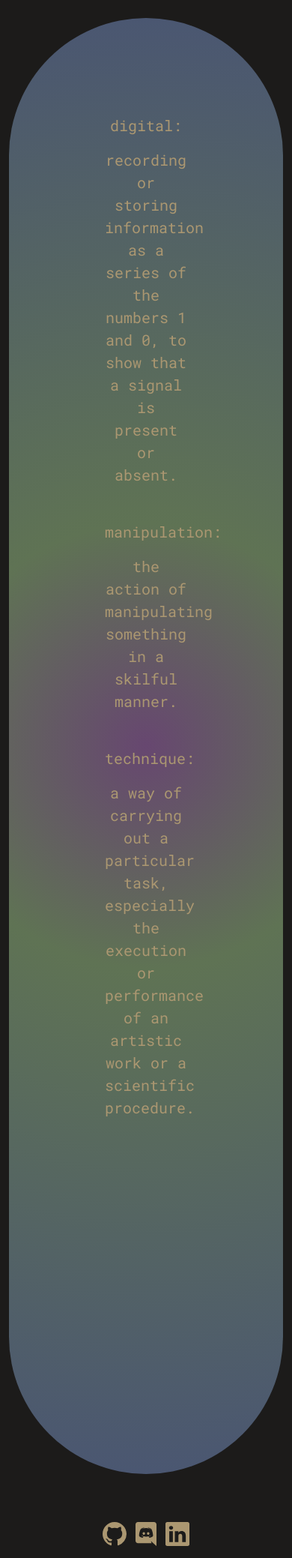
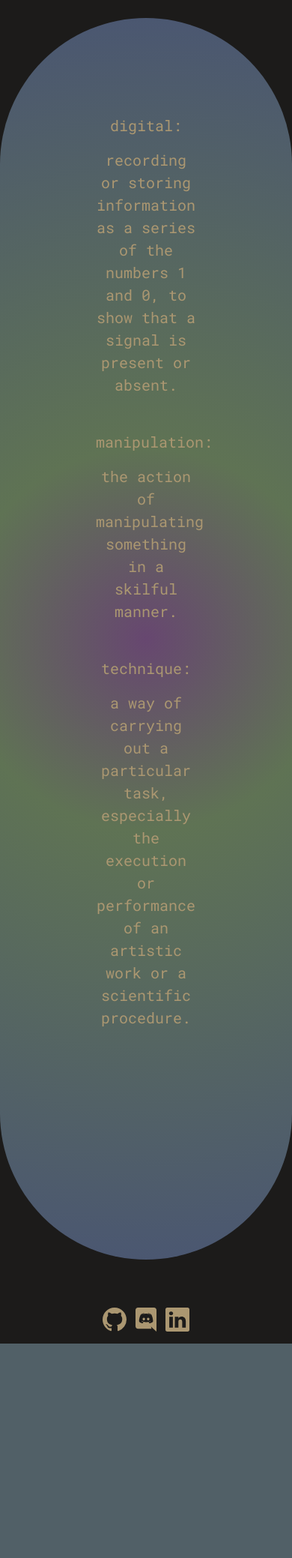
Before and after one commit to gitgud1337/gamePortfolio, a Flask app: page /about in a window 390 px wide; the page is wider, and only the part inside the window is pictured. Shown: the part 104-2182 px from the top of that part at 75% size. After the commit the page ends 1896 px from the top of that part, so only its background shows below. Run offline with Flask 2, Linux system fonts and the light colour scheme; some libraries are stand-ins or nearby versions.

Commit message:
a lot of new backgrounds. fixed resume and about pages so they look neat on mobile. new look for landing page

```diff
--- a/static/css/main.css
+++ b/static/css/main.css
@@ -98,9 +98,9 @@ body {
 .nav-link:hover { color: #ffffff; }
 
 .mainIMG {
-    border-width: 8px;
+    /*border-width: 8px;
     border-style: solid;
-    border-color: #1c1b1a;
+    border-color: #1c1b1a;*/
 }
 
 .projectIMG {
@@ -126,6 +126,19 @@ body {
     text-align: left;
 }
 
-.mechListDiv{
+.mechListDiv {
     text-align: left;
 }
+
+.greetingsCol {
+    padding: 12px;
+    background-color: #1c1b1a;
+    color: #ab9771;
+    /*border-width: 4px;
+    border-style: solid;
+    border-color: #ab9771;*/
+}
+
+.btn {
+    color: #ab9771;
+}
--- a/templates/about.html
+++ b/templates/about.html
@@ -5,13 +5,14 @@
 {% endblock %}
 
 {% block info_body_content %}
-<div class="row">
-    <div class="col">
+<div class="row align-items-center justify-content-center">
+    <div class="col-md-6">
         <p class="lead">
             digital:
         </p>
         <p>
-            recording or storing information as a series of the numbers 1 and 0, to show that a signal is present or absent.
+            recording or storing information as a series of the numbers 1 and 0, to show that a signal is present or
+            absent.
         </p>
         <br>
         <p class="lead">
@@ -25,12 +26,15 @@
             technique:
         </p>
         <p>
-            a way of carrying out a particular task, especially the execution or performance of an artistic work or a scientific procedure.
+            a way of carrying out a particular task, especially the execution or performance of an artistic work or a
+            scientific procedure.
         </p>
         <br>
     </div>
-    <div class="col">
-        <img src="static/art/gifs/selfie.GIF" width="400" height="300">
+</div>
+<div class="row align-items-center justify-content-center">
+    <div class="col-md-6">
+        <img src="static/art/gifs/selfie.GIF" class="img-fluid">
     </div>
 </div>
 {% endblock %}
--- a/templates/info.html
+++ b/templates/info.html
@@ -5,10 +5,12 @@
 
 {% block body_content %}
 <div class="container">
-    <div class="col-md-6 offset-md-3 content rounded-pill infoContent">
-        {% block info_body_content %}
+    <div class="row align-items-center justify-content-center">
+        <div class="col-md-6 content rounded-pill infoContent">
+            {% block info_body_content %}
             <p class="lead">INFO</p>
-        {% endblock %}
+            {% endblock %}
+        </div>
     </div>
 </div>
 {% endblock %}
--- a/templates/resume.html
+++ b/templates/resume.html
@@ -5,7 +5,7 @@
 {% endblock %}
 
 {% block info_body_content %}
-<div class="row">
+<div class="row align-items-center justify-content-center">
     <div class="col">
         <p class="lead">This is my resume This is my resume This is my resume This is my resume This is my resume This is my resume
             This is my resume This is my resume This is my resume This is my resume This is my resume This is my resume
```
Also changed, not shown: notes/notes.txt (+20 -0 lines), templates/main.html (+8 -16 lines), static/art/img/bg2.png (added), static/art/img/bg3.png (added), static/art/img/bg4.png (added), static/art/img/bg5.png (added), static/art/img/bg6.png (added), static/art/img/bg7.png (added), templates/base.html (indentation only), 2 other files.
